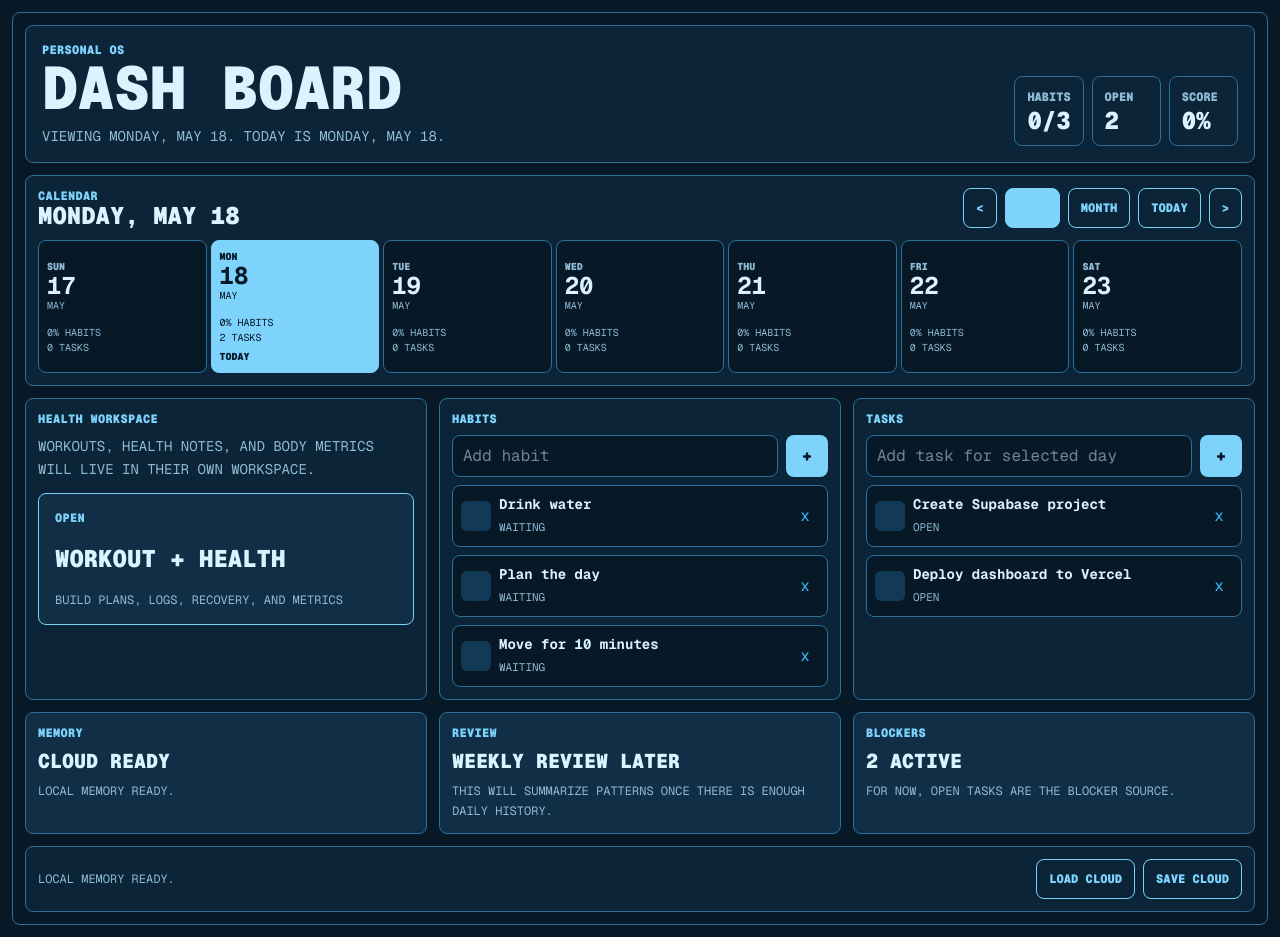
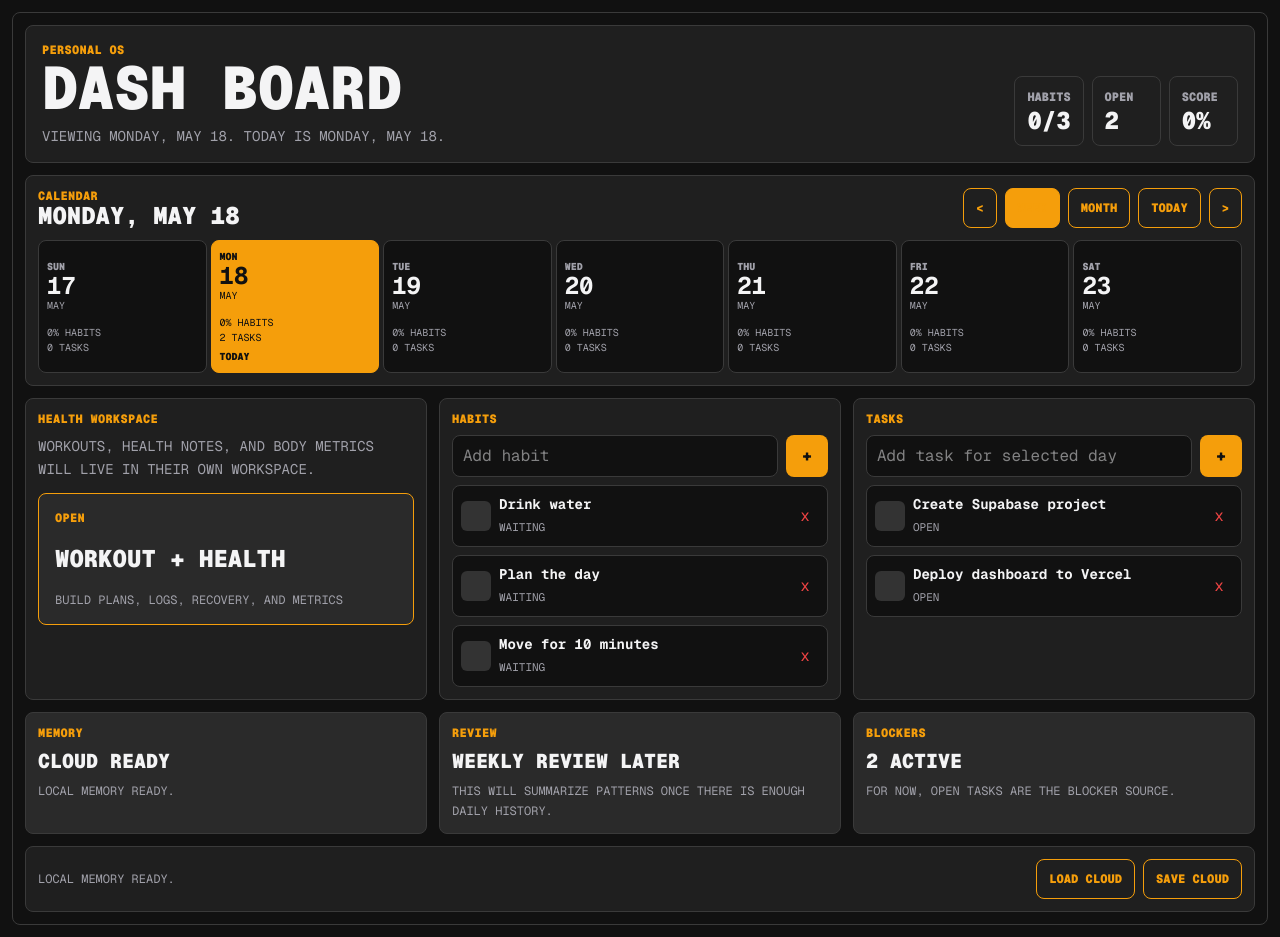
Before and after one commit to ItsAbram/dash-board-app, a Next.js app: page / in a window 1280 px wide. Built offline with nearby package versions, Linux system fonts and the light colour scheme; no server answers.

Commit message:
Apply neutral dark theme

```diff
--- a/src/app/globals.css
+++ b/src/app/globals.css
@@ -1,8 +1,8 @@
 @import "tailwindcss";
 
 :root {
-  --background: #071827;
-  --foreground: #d9f3ff;
+  --background: #111111;
+  --foreground: #f4f4f5;
 }
 
 @theme inline {
@@ -14,8 +14,8 @@
 
 @media (prefers-color-scheme: dark) {
   :root {
-    --background: #071827;
-    --foreground: #d9f3ff;
+    --background: #111111;
+    --foreground: #f4f4f5;
   }
 }
 
@@ -38,32 +38,32 @@ button {
   min-height: 42px;
   width: 100%;
   min-width: 0;
-  border: 1px solid #2d6f99;
+  border: 1px solid #3a3a3a;
   border-radius: 8px;
-  background: #071827;
+  background: #111111;
   padding: 0 10px;
-  color: #d9f3ff;
+  color: #f4f4f5;
   outline: none;
 }
 
 .field:focus {
-  border-color: #7dd3fc;
-  box-shadow: 0 0 0 2px rgba(125, 211, 252, 0.22);
+  border-color: #f59e0b;
+  box-shadow: 0 0 0 2px rgba(245, 158, 11, 0.22);
 }
 
 .action {
   min-height: 42px;
   border-radius: 8px;
-  background: #7dd3fc;
-  color: #071827;
+  background: #f59e0b;
+  color: #111111;
   font-weight: 900;
 }
 
 .outline-action {
   min-height: 40px;
-  border: 1px solid #7dd3fc;
+  border: 1px solid #f59e0b;
   border-radius: 8px;
-  color: #7dd3fc;
+  color: #f59e0b;
   font-size: 0.76rem;
   font-weight: 900;
   text-transform: uppercase;
--- a/src/app/page.tsx
+++ b/src/app/page.tsx
@@ -141,8 +141,8 @@ export default function Home() {
   }
 
   return (
-    <main className="min-h-screen bg-[#071827] px-3 py-3 font-mono text-[#d9f3ff]">
-      <div className="mx-auto min-h-[calc(100vh-24px)] max-w-7xl rounded-lg border border-[#2d6f99] bg-[#071827] p-3">
+    <main className="min-h-screen bg-[#111111] px-3 py-3 font-mono text-[#f4f4f5]">
+      <div className="mx-auto min-h-[calc(100vh-24px)] max-w-7xl rounded-lg border border-[#3a3a3a] bg-[#111111] p-3">
         <DashboardWorkspace
           calendarDays={calendarDays}
           calendarMode={calendarMode}
--- a/src/components/dashboard/CalendarView.tsx
+++ b/src/components/dashboard/CalendarView.tsx
@@ -13,20 +13,20 @@ type CalendarViewProps = {
 
 export function CalendarView({ days, mode, selectedLabel, onModeChange, onSelectDay, onPrevious, onNext, onToday }: CalendarViewProps) {
   return (
-    <section className="grid gap-3 rounded-lg border border-[#2d6f99] bg-[#0b2438] p-3">
+    <section className="grid gap-3 rounded-lg border border-[#3a3a3a] bg-[#1f1f1f] p-3">
       <div className="grid gap-3 md:grid-cols-[1fr_auto] md:items-center">
         <div>
-          <p className="text-xs font-black uppercase tracking-wide text-[#7dd3fc]">Calendar</p>
-          <h2 className="text-2xl font-black uppercase leading-none text-[#d9f3ff]">{selectedLabel}</h2>
+          <p className="text-xs font-black uppercase tracking-wide text-[#f59e0b]">Calendar</p>
+          <h2 className="text-2xl font-black uppercase leading-none text-[#f4f4f5]">{selectedLabel}</h2>
         </div>
         <div className="grid grid-cols-[auto_auto_auto_auto_auto] gap-2">
           <button className="outline-action min-h-9 px-3" type="button" onClick={onPrevious} aria-label="Previous calendar range">
             &lt;
           </button>
-          <button className={`outline-action min-h-9 px-3 ${mode === "week" ? "bg-[#7dd3fc] text-[#071827]" : ""}`} type="button" onClick={() => onModeChange("week")}>
+          <button className={`outline-action min-h-9 px-3 ${mode === "week" ? "bg-[#f59e0b] text-[#111111]" : ""}`} type="button" onClick={() => onModeChange("week")}>
             Week
           </button>
-          <button className={`outline-action min-h-9 px-3 ${mode === "month" ? "bg-[#7dd3fc] text-[#071827]" : ""}`} type="button" onClick={() => onModeChange("month")}>
+          <button className={`outline-action min-h-9 px-3 ${mode === "month" ? "bg-[#f59e0b] text-[#111111]" : ""}`} type="button" onClick={() => onModeChange("month")}>
             Month
           </button>
           <button className="outline-action min-h-9 px-3" type="button" onClick={onToday}>
@@ -42,19 +42,19 @@ export function CalendarView({ days, mode, selectedLabel, onModeChange, onSelect
         {days.map((day) => (
           <button
             className={`min-h-[104px] rounded-lg border p-2 text-left uppercase ${
-              day.isSelected ? "border-[#7dd3fc] bg-[#7dd3fc] text-[#071827]" : "border-[#2d6f99] bg-[#071827] text-[#d9f3ff]"
+              day.isSelected ? "border-[#f59e0b] bg-[#f59e0b] text-[#111111]" : "border-[#3a3a3a] bg-[#111111] text-[#f4f4f5]"
             }`}
             key={day.key}
             type="button"
             onClick={() => onSelectDay(day.key)}
           >
-            <span className={`block text-[10px] font-black ${day.isSelected ? "text-[#071827]" : "text-[#8fbad3]"}`}>{day.dayName}</span>
+            <span className={`block text-[10px] font-black ${day.isSelected ? "text-[#111111]" : "text-[#a1a1aa]"}`}>{day.dayName}</span>
             <strong className="block text-2xl leading-none">{day.dayNumber}</strong>
-            <span className={`block text-[10px] ${day.isSelected ? "text-[#071827]" : "text-[#8fbad3]"}`}>{day.monthName}</span>
-            <span className={`mt-3 block text-[10px] ${day.isSelected ? "text-[#071827]" : "text-[#8fbad3]"}`}>
+            <span className={`block text-[10px] ${day.isSelected ? "text-[#111111]" : "text-[#a1a1aa]"}`}>{day.monthName}</span>
+            <span className={`mt-3 block text-[10px] ${day.isSelected ? "text-[#111111]" : "text-[#a1a1aa]"}`}>
               {day.score}% habits
             </span>
-            <span className={`block text-[10px] ${day.isSelected ? "text-[#071827]" : "text-[#8fbad3]"}`}>{day.taskCount} tasks</span>
+            <span className={`block text-[10px] ${day.isSelected ? "text-[#111111]" : "text-[#a1a1aa]"}`}>{day.taskCount} tasks</span>
             {day.isToday ? <span className="mt-1 block text-[10px] font-black">Today</span> : null}
           </button>
         ))}
--- a/src/components/dashboard/DashboardWorkspace.tsx
+++ b/src/components/dashboard/DashboardWorkspace.tsx
@@ -67,11 +67,11 @@ export function DashboardWorkspace({
 }: DashboardWorkspaceProps) {
   return (
     <section className="grid gap-3">
-      <header className="grid gap-3 rounded-lg border border-[#2d6f99] bg-[#0b2438] p-4 lg:grid-cols-[1fr_auto] lg:items-end">
+      <header className="grid gap-3 rounded-lg border border-[#3a3a3a] bg-[#1f1f1f] p-4 lg:grid-cols-[1fr_auto] lg:items-end">
         <div>
-          <p className="text-xs font-black uppercase tracking-wide text-[#7dd3fc]">Personal OS</p>
-          <h1 className="text-4xl font-black uppercase leading-none text-[#d9f3ff] md:text-6xl">Dash Board</h1>
-          <p className="mt-2 text-sm uppercase text-[#8fbad3]">Viewing {selectedDateLabel}. Today is {todayLabel}.</p>
+          <p className="text-xs font-black uppercase tracking-wide text-[#f59e0b]">Personal OS</p>
+          <h1 className="text-4xl font-black uppercase leading-none text-[#f4f4f5] md:text-6xl">Dash Board</h1>
+          <p className="mt-2 text-sm uppercase text-[#a1a1aa]">Viewing {selectedDateLabel}. Today is {todayLabel}.</p>
         </div>
         <div className="grid grid-cols-3 gap-2">
           <MetricTile label="Habits" value={`${stats.completedHabits}/${stats.totalHabits}`} />
@@ -94,16 +94,16 @@ export function DashboardWorkspace({
       <section className="grid gap-3 xl:grid-cols-[1fr_1fr_1fr]">
         <Panel label="Health Workspace">
           <div className="grid gap-3">
-            <p className="text-sm uppercase leading-relaxed text-[#8fbad3]">
+            <p className="text-sm uppercase leading-relaxed text-[#a1a1aa]">
               Workouts, health notes, and body metrics will live in their own workspace.
             </p>
             <Link
-              className="grid min-h-[132px] content-between rounded-lg border border-[#7dd3fc] bg-[#102f47] p-4 uppercase text-[#d9f3ff]"
+              className="grid min-h-[132px] content-between rounded-lg border border-[#f59e0b] bg-[#2a2a2a] p-4 uppercase text-[#f4f4f5]"
               href="/health"
             >
-              <span className="text-xs font-black tracking-wide text-[#7dd3fc]">Open</span>
+              <span className="text-xs font-black tracking-wide text-[#f59e0b]">Open</span>
               <strong className="text-2xl font-black leading-none">Workout + Health</strong>
-              <span className="text-xs text-[#8fbad3]">Build plans, logs, recovery, and metrics</span>
+              <span className="text-xs text-[#a1a1aa]">Build plans, logs, recovery, and metrics</span>
             </Link>
           </div>
         </Panel>
@@ -143,7 +143,7 @@ export function DashboardWorkspace({
                 onDelete={() => onDeleteTask(task.id)}
               />
             ))}
-            {dayTasks.length === 0 ? <p className="rounded-lg border border-[#2d6f99] bg-[#071827] p-3 text-sm uppercase text-[#8fbad3]">No tasks for this day.</p> : null}
+            {dayTasks.length === 0 ? <p className="rounded-lg border border-[#3a3a3a] bg-[#111111] p-3 text-sm uppercase text-[#a1a1aa]">No tasks for this day.</p> : null}
           </div>
         </Panel>
       </section>
@@ -154,8 +154,8 @@ export function DashboardWorkspace({
         <SecondaryModule label="Blockers" title={`${stats.openTasks} active`} detail="For now, open tasks are the blocker source." />
       </section>
 
-      <footer className="grid gap-2 rounded-lg border border-[#2d6f99] bg-[#0b2438] p-3 md:grid-cols-[1fr_auto] md:items-center">
-        <p className="text-xs uppercase text-[#8fbad3]">{status}</p>
+      <footer className="grid gap-2 rounded-lg border border-[#3a3a3a] bg-[#1f1f1f] p-3 md:grid-cols-[1fr_auto] md:items-center">
+        <p className="text-xs uppercase text-[#a1a1aa]">{status}</p>
         <div className="grid grid-cols-2 gap-2">
           <button className="outline-action px-3" type="button" onClick={onLoadCloud}>Load Cloud</button>
           <button className="outline-action px-3" type="button" onClick={onSaveCloud}>Save Cloud</button>
@@ -167,10 +167,10 @@ export function DashboardWorkspace({
 
 function SecondaryModule({ label, title, detail }: { label: string; title: string; detail: string }) {
   return (
-    <article className="rounded-lg border border-[#2d6f99] bg-[#102f47] p-3">
-      <p className="text-xs font-black uppercase tracking-wide text-[#7dd3fc]">{label}</p>
-      <strong className="mt-2 block text-xl font-black uppercase leading-tight text-[#d9f3ff]">{title}</strong>
-      <p className="mt-2 text-xs uppercase leading-relaxed text-[#8fbad3]">{detail}</p>
+    <article className="rounded-lg border border-[#3a3a3a] bg-[#2a2a2a] p-3">
+      <p className="text-xs font-black uppercase tracking-wide text-[#f59e0b]">{label}</p>
+      <strong className="mt-2 block text-xl font-black uppercase leading-tight text-[#f4f4f5]">{title}</strong>
+      <p className="mt-2 text-xs uppercase leading-relaxed text-[#a1a1aa]">{detail}</p>
     </article>
   );
 }
--- a/src/components/ui/MetricTile.tsx
+++ b/src/components/ui/MetricTile.tsx
@@ -1,7 +1,7 @@
 export function MetricTile({ label, value }: { label: string; value: string }) {
   return (
-    <div className="rounded-lg border border-[#2d6f99] bg-[#0b2438] p-3">
-      <span className="block text-xs font-black uppercase text-[#8fbad3]">{label}</span>
+    <div className="rounded-lg border border-[#3a3a3a] bg-[#1f1f1f] p-3">
+      <span className="block text-xs font-black uppercase text-[#a1a1aa]">{label}</span>
       <strong className="mt-1 block text-2xl font-black leading-none">{value}</strong>
     </div>
   );
--- a/src/components/ui/Panel.tsx
+++ b/src/components/ui/Panel.tsx
@@ -2,8 +2,8 @@ import { ReactNode } from "react";
 
 export function Panel({ label, children }: { label: string; children: ReactNode }) {
   return (
-    <section className="rounded-lg border border-[#2d6f99] bg-[#0b2438] p-3">
-      <p className="mb-2 text-xs font-black uppercase tracking-wide text-[#7dd3fc]">{label}</p>
+    <section className="rounded-lg border border-[#3a3a3a] bg-[#1f1f1f] p-3">
+      <p className="mb-2 text-xs font-black uppercase tracking-wide text-[#f59e0b]">{label}</p>
       {children}
     </section>
   );
--- a/src/components/ui/ToggleListItem.tsx
+++ b/src/components/ui/ToggleListItem.tsx
@@ -8,9 +8,9 @@ type ToggleListItemProps = {
 
 export function ToggleListItem({ title, meta, done, onToggle, onDelete }: ToggleListItemProps) {
   return (
-    <div className="grid min-h-12 grid-cols-[30px_1fr_28px] items-center gap-2 rounded-lg border border-[#2d6f99] bg-[#071827] p-2">
+    <div className="grid min-h-12 grid-cols-[30px_1fr_28px] items-center gap-2 rounded-lg border border-[#3a3a3a] bg-[#111111] p-2">
       <button
-        className={`h-[30px] rounded-md font-black ${done ? "bg-[#7dd3fc] text-[#071827]" : "bg-[#123a56] text-[#7dd3fc]"}`}
+        className={`h-[30px] rounded-md font-black ${done ? "bg-[#f59e0b] text-[#111111]" : "bg-[#333333] text-[#f59e0b]"}`}
         type="button"
         onClick={onToggle}
         aria-label={done ? "Mark incomplete" : "Mark complete"}
@@ -18,10 +18,10 @@ export function ToggleListItem({ title, meta, done, onToggle, onDelete }: Toggle
         {done ? "OK" : ""}
       </button>
       <div className="min-w-0">
-        <p className={`break-words text-sm font-bold ${done ? "text-[#8fbad3] line-through" : ""}`}>{title}</p>
-        <span className="text-[11px] uppercase text-[#8fbad3]">{meta}</span>
+        <p className={`break-words text-sm font-bold ${done ? "text-[#a1a1aa] line-through" : ""}`}>{title}</p>
+        <span className="text-[11px] uppercase text-[#a1a1aa]">{meta}</span>
       </div>
-      <button className="h-7 rounded-md text-lg text-[#38bdf8]" type="button" onClick={onDelete} aria-label={`Delete ${title}`}>
+      <button className="h-7 rounded-md text-lg text-[#ef4444]" type="button" onClick={onDelete} aria-label={`Delete ${title}`}>
         x
       </button>
     </div>
```
Also changed, not shown: src/app/health/page.tsx (+11 -11 lines), src/components/dashboard/ConsoleBlock.tsx (+6 -6 lines).
